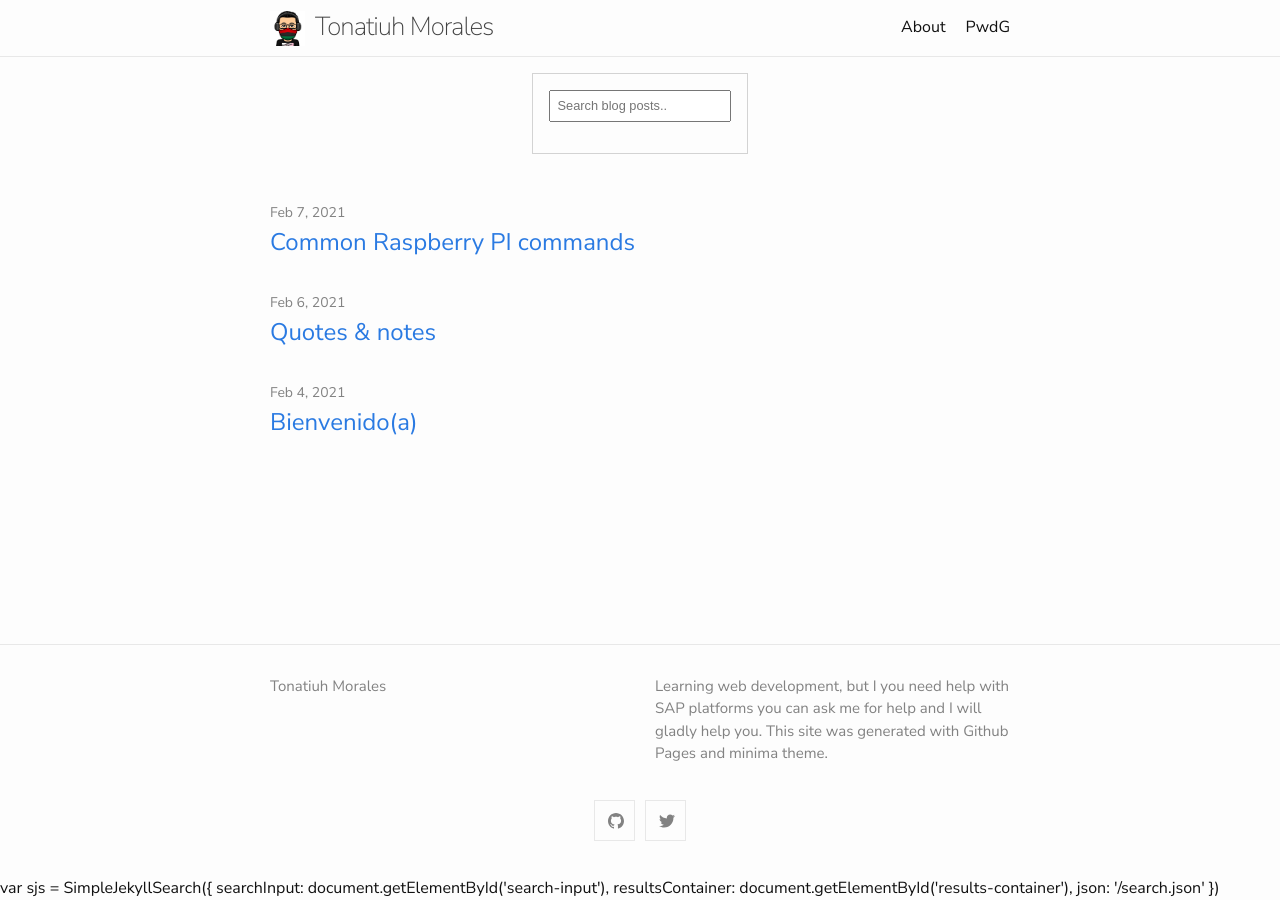
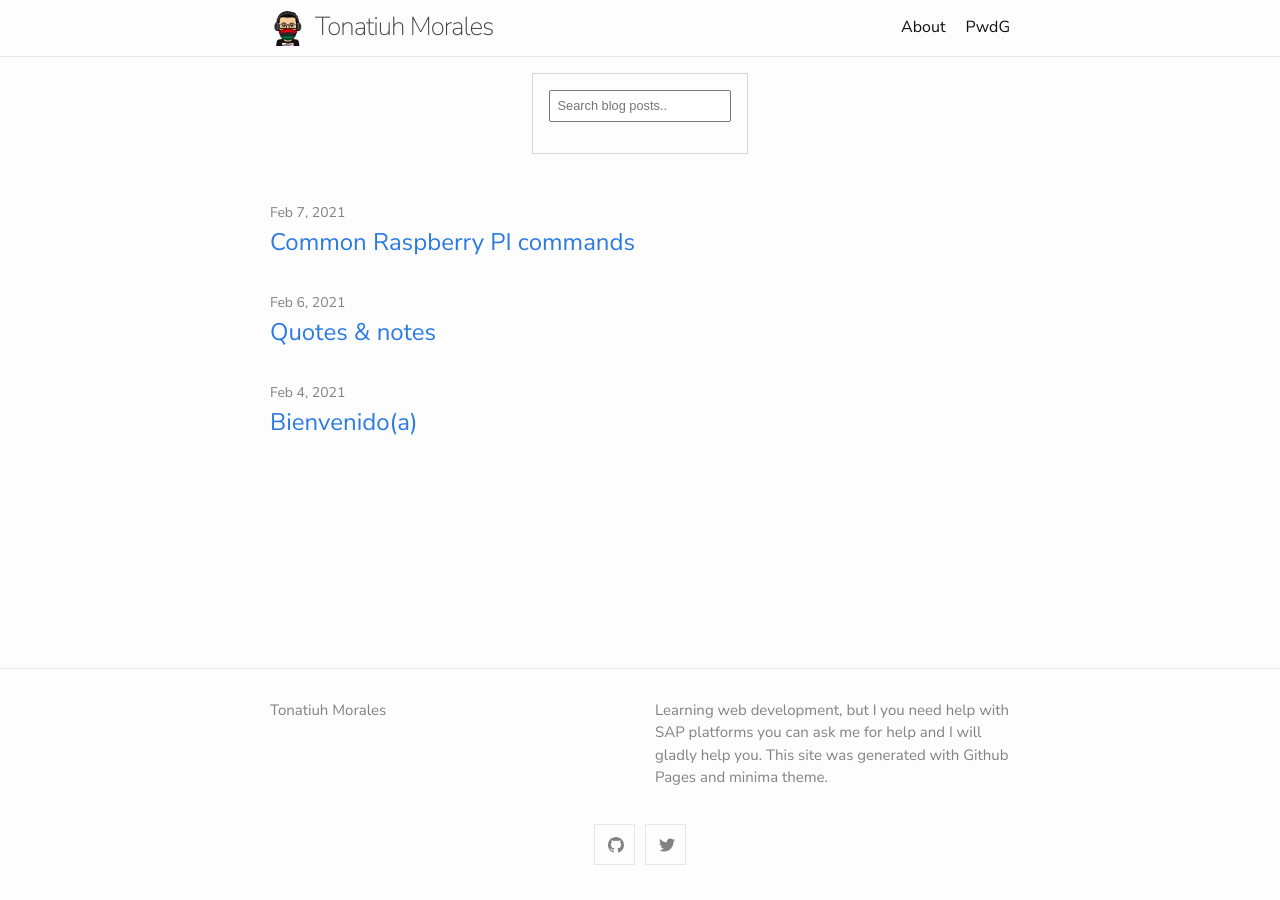
Before and after one commit to blackc0mb/blackc0mb.github.io, a Jekyll site: the page built from index.md, in a window 1280 px wide. Built offline with Jekyll 4.4.1, drawn with Linux system fonts in a browser that asks for light colours; comment, search, counter and statistics services are not loaded; some of the changed lines change nothing that is shown.

Commit message:
Update default.html

```diff
--- a/_layouts/default.html
+++ b/_layouts/default.html
@@ -23,11 +23,13 @@
 
     <script src="https://unpkg.com/simple-jekyll-search@latest/dest/simple-jekyll-search.min.js"></script>
 
-    var sjs = SimpleJekyllSearch({
-      searchInput: document.getElementById('search-input'),
-      resultsContainer: document.getElementById('results-container'),
-      json: '/search.json'
-    })
+    <script>
+      var sjs = SimpleJekyllSearch({
+        searchInput: document.getElementById('search-input'),
+        resultsContainer: document.getElementById('results-container'),
+        json: '/search.json'
+      })
+    </script>
 
   </body>
 
```
